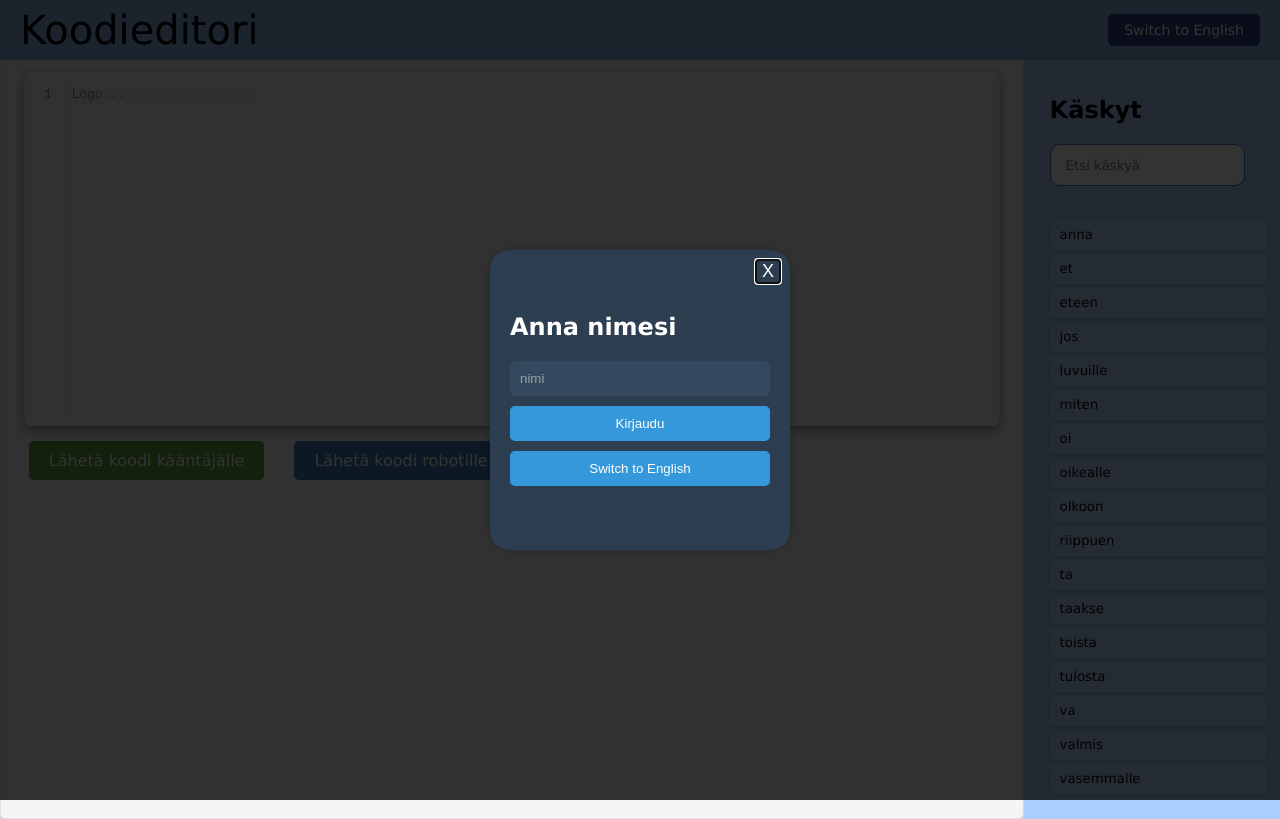
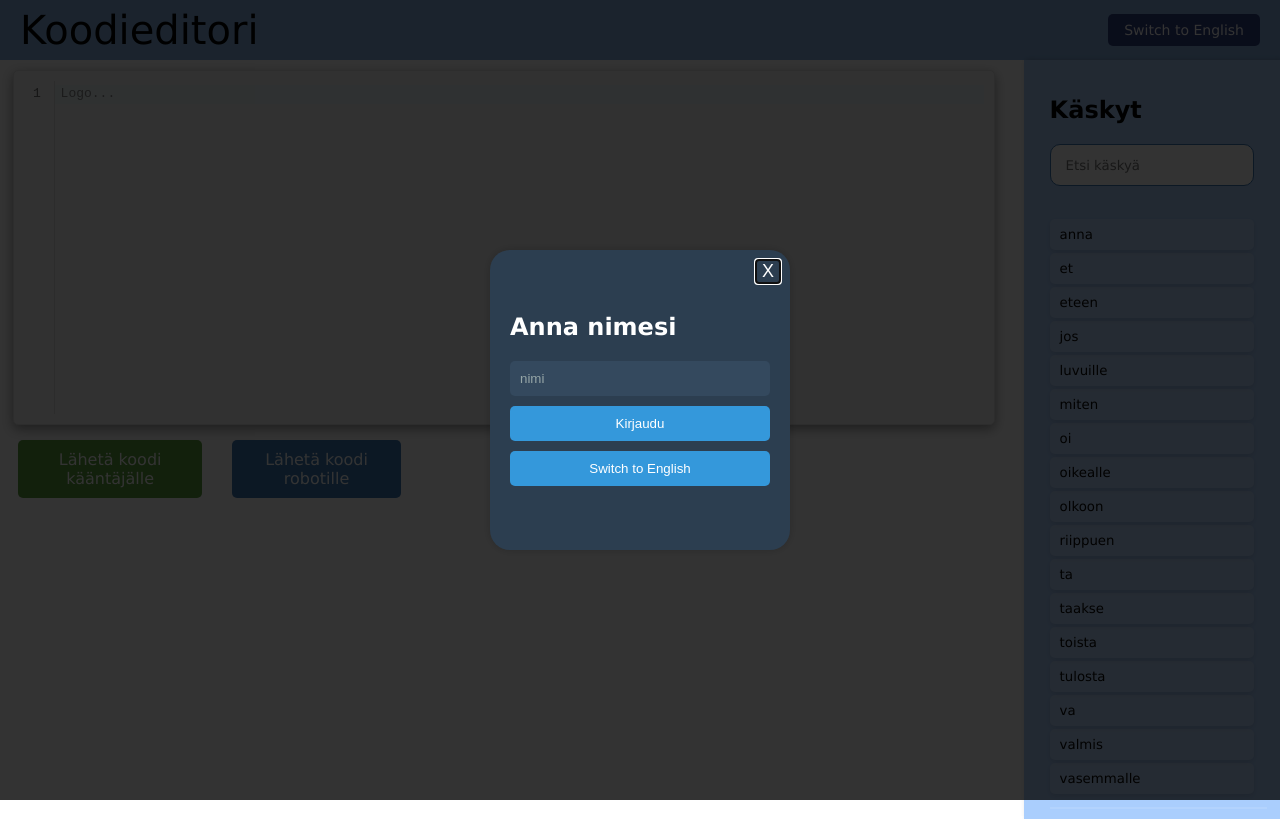
Before and after one commit to robottikoodieditori/ohtuprojekti-robottikoodieditori, a React (Create React App) app in the folder frontend/: page / in a window 1280 px wide. Built offline with nearby package versions, Linux system fonts and the light colour scheme; no server answers.

Commit message:
css changes
Co-authored-by: meeries <meeri.simpanen@helsinki.fi>

```diff
--- a/frontend/src/App.js
+++ b/frontend/src/App.js
@@ -29,7 +29,7 @@ function App() {
                     <Navbar/>
                 </div>
                 <div className="main-content">
-                    <div className="editor">
+                    <div>
                         <EditorView date={data}/>
                     </div>
                     <div className="sidebar">
--- a/frontend/src/css/button.css
+++ b/frontend/src/css/button.css
@@ -1,6 +1,7 @@
 .button-container {
     display: flex;
     margin-top: 10px;
+    width: 40%;
   }
 
   .command-button {
--- a/frontend/src/css/editor.css
+++ b/frontend/src/css/editor.css
@@ -12,4 +12,5 @@
     flex-grow: 1;
     padding-left: 1vw;
     padding-right: 1vw;
+    padding-top: 10px;
   }
--- a/frontend/src/css/error.css
+++ b/frontend/src/css/error.css
@@ -8,6 +8,8 @@
     width: 28%;
     background-color: #FCC;
     border-radius: 5px;
+    right: 28%;
+    margin-left: auto;
   }
 
   .sResponse:hover {
@@ -45,7 +47,7 @@
     color: #e74c3c;
     font-weight: bold;
     margin: 5px 0;
-    font-size: 0.9em;
+    font-size: 0.9em
   }
 
   .errorCard p {
--- a/frontend/src/css/sidebar.css
+++ b/frontend/src/css/sidebar.css
@@ -3,6 +3,7 @@
     height: 100%;
     background-color:rgb(170, 206, 253);
     box-shadow: 2px 0px 5px rgba(0, 0, 0, 0.1);
+    margin-left: auto;
   }
 
   .content {
@@ -14,7 +15,7 @@
 
   .search-bar {
     display: flex;
-    width: 90%;
+    width: 94%;
   }
 
   .search-bar input {
@@ -61,6 +62,7 @@
     padding: 10px 0;
     border-bottom: 2px solid rgba(255, 255, 255, 0.1);
     margin-bottom: 10px;
+    padding-right: 1vw;
   }
 
   .command-list {
--- a/frontend/src/utils/cmConfig.js
+++ b/frontend/src/utils/cmConfig.js
@@ -23,7 +23,7 @@ const History = history({
 })
 
 const fixedHeightEditor = EditorView.theme({
-    "&": {height: '26vw', width: '70vw'},
+    "&": {height: '26vw', width: '75vw'},
     '.cm-scroller': {overflow: 'auto'}
 })
 
```
Also changed, not shown: 1 other file (tests, documents, lock files or other folders).
